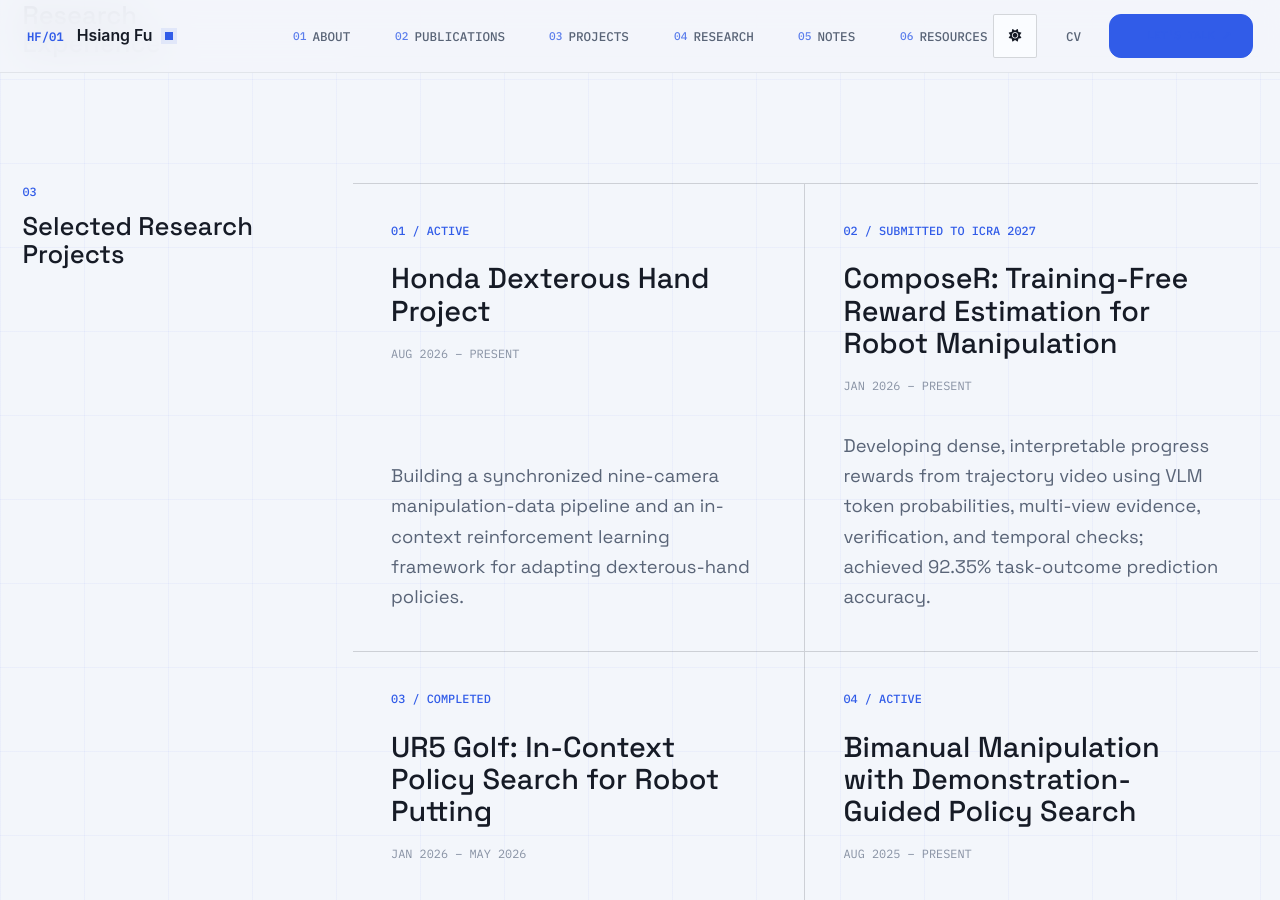
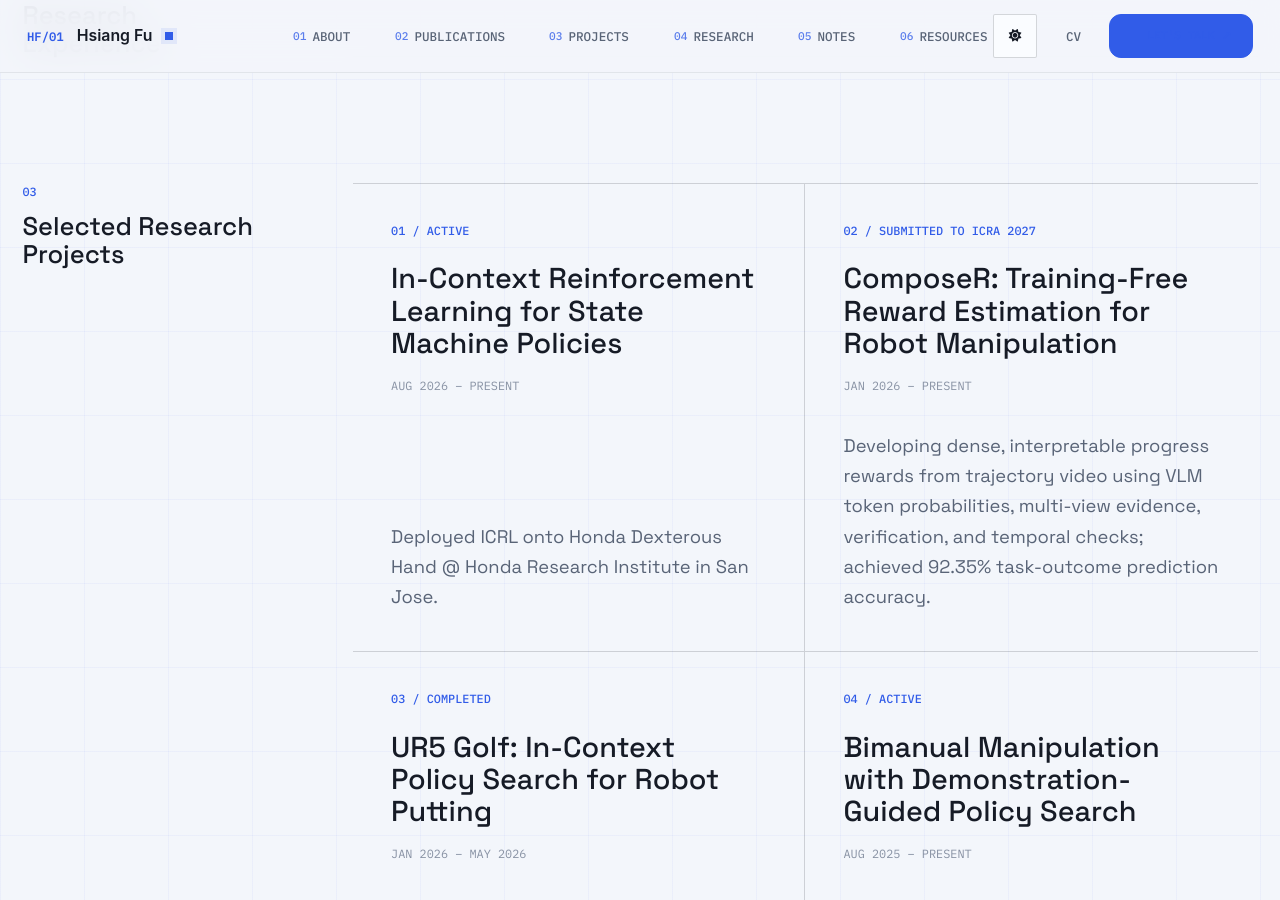
Before and after one commit to hsiang-fu/hsiang-fu.github.io, a Jekyll site: the page built from _pages/cv.md, in a window 1280 px wide and 900 px high, scrolled down 2105 px. Built offline with Jekyll 4.4.1, drawn with Linux system fonts in a browser that asks for light colours; a script that is not in the unit is left out.

Commit message:
Update Honda project and PhD news

```diff
--- a/_pages/cv.md
+++ b/_pages/cv.md
@@ -99,9 +99,9 @@ redirect_from:
     <div class="cv-projects">
       <article>
         <p class="cv-project__number">01 / Active</p>
-        <h3>Honda Dexterous Hand Project</h3>
+        <h3>In-Context Reinforcement Learning for State Machine Policies</h3>
         <time>Aug 2026 &ndash; Present</time>
-        <p>Building a synchronized nine-camera manipulation-data pipeline and an in-context reinforcement learning framework for adapting dexterous-hand policies.</p>
+        <p>Deployed ICRL onto Honda Dexterous Hand @ Honda Research Institute in San Jose.</p>
       </article>
       <article>
         <p class="cv-project__number">02 / Submitted to ICRA 2027</p>
```
Also changed, not shown: _pages/about.md (+2 -2 lines).
